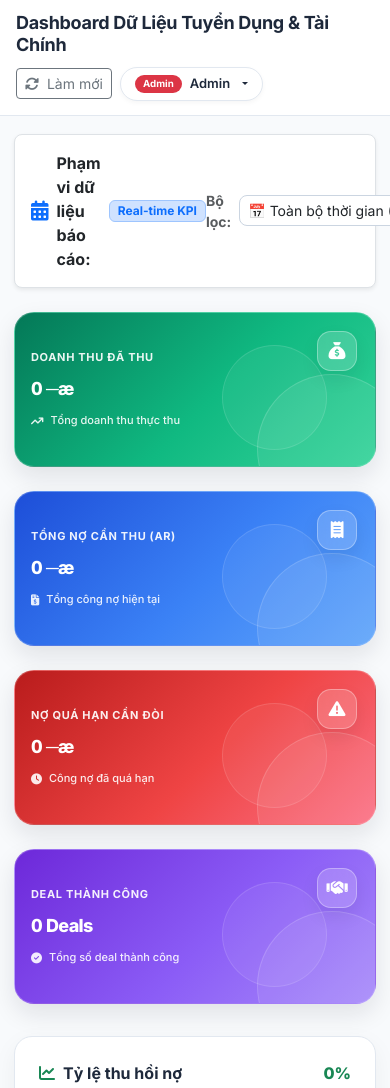
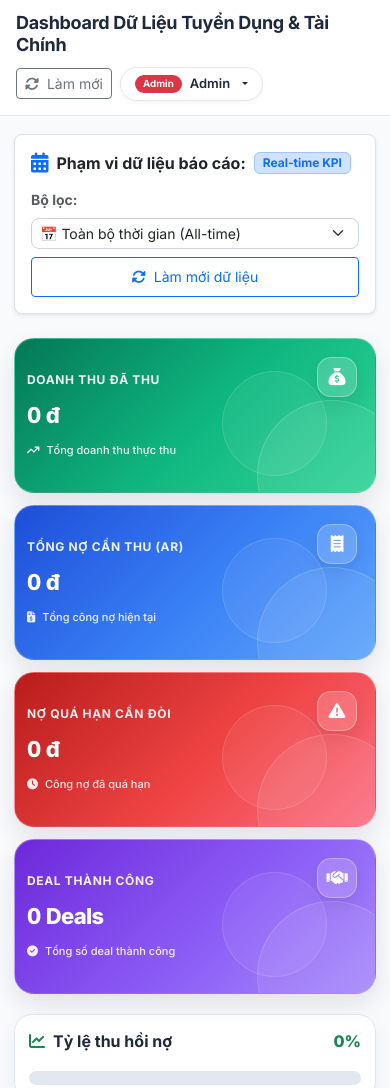
Before and after one commit to nguyenhuuphuc22012005-rgb/QLDA_NHOM10_GODDY_, a plain HTML site: page public/index.html in a window 390 px wide. Shown: the part 480-1568 px from the top of the page. Drawn offline with nearby package versions, Linux system fonts and the light colour scheme; no server answers; a script that the page names is missing.

Commit message:
feat: optimize dashboard responsive layout for mobile (task-152)

```diff
--- a/public/index.html
+++ b/public/index.html
@@ -21,6 +21,51 @@
 
   <!-- Custom Modular CSS -->
   <link rel="stylesheet" href="css/style.css">
+
+  <!-- TASK-152: Mobile responsive Dashboard; desktop remains unchanged -->
+  <style>
+    #section-dashboard { min-width: 0; max-width: 100%; }
+    #section-dashboard .row > [class*="col-"] { min-width: 0; }
+    #section-dashboard .dashboard-filter-controls { min-width: 0; }
+    #section-dashboard .dashboard-filter-controls select { min-width: 0; }
+    #section-dashboard .table-responsive { max-width: 100%; -webkit-overflow-scrolling: touch; }
+    #section-dashboard .table-responsive table { min-width: 620px; }
+    #section-dashboard .table-box { min-width: 0; }
+    #section-dashboard canvas { max-width: 100%; }
+    @media (max-width: 991.98px) {
+      #section-dashboard .dashboard-filter-bar { flex-direction: column; align-items: stretch !important; gap: 14px; }
+      #section-dashboard .dashboard-filter-controls { flex-wrap: wrap; }
+      #section-dashboard .dashboard-filter-controls select { width: min(100%, 260px) !important; }
+    }
+    @media (max-width: 767.98px) {
+      #section-dashboard { width: 100%; }
+      #section-dashboard .row { --bs-gutter-x: 12px; --bs-gutter-y: 12px; }
+      #section-dashboard .dashboard-kpi-row > [class*="col-"] { width: 50%; flex: 0 0 50%; }
+      #section-dashboard .metric-card { min-width: 0; height: 100%; padding: 14px 12px; gap: 8px; }
+      #section-dashboard .kpi-card-content { min-width: 0; }
+      #section-dashboard .metric-title { font-size: 12px; line-height: 1.4; overflow-wrap: anywhere; }
+      #section-dashboard .metric-value { font-size: clamp(16px, 4.5vw, 23px); line-height: 1.3; overflow-wrap: anywhere; }
+      #section-dashboard .kpi-card-caption { font-size: 11px; line-height: 1.4; }
+      #section-dashboard .metric-icon-box { flex-shrink: 0; }
+      #section-dashboard .dashboard-progress-row > [class*="col-"] { width: 100%; flex: 0 0 100%; }
+      #section-dashboard .debt-progress-card { min-width: 0; padding: 14px; }
+      #section-dashboard .debt-progress-heading { flex-wrap: wrap; gap: 8px; }
+      #section-dashboard .table-box { padding: 14px; }
+      #section-dashboard .box-header { flex-wrap: wrap; gap: 10px; }
+      #section-dashboard .box-title { font-size: 14px; line-height: 1.5; overflow-wrap: anywhere; }
+      #section-dashboard .dashboard-filter-controls { flex-direction: column; align-items: stretch !important; }
+      #section-dashboard .dashboard-filter-controls select { width: 100% !important; max-width: 100%; }
+      #dashboardRefreshBtn { width: 100%; min-height: 40px; justify-content: center; }
+      #section-dashboard .table-responsive th,
+      #section-dashboard .table-responsive td { font-size: 12px; padding: 10px; vertical-align: middle; }
+      #section-dashboard .table-responsive button { white-space: nowrap; }
+    }
+    @media (max-width: 399.98px) {
+      #section-dashboard .dashboard-kpi-row > [class*="col-"] { width: 100%; flex: 0 0 100%; }
+      #section-dashboard .metric-value { font-size: 22px; }
+      #section-dashboard .table-box { padding: 12px; }
+    }
+  </style>
 </head>
 <body>
 
@@ -178,13 +223,13 @@
       <!-- ================= SECTION 1: DASHBOARD ================= -->
       <div id="section-dashboard">
         <!-- Time Filter Bar (TASK-216) -->
-        <div class="d-flex justify-content-between align-items-center mb-4 bg-white p-3 rounded-3 border shadow-sm">
+        <div class="dashboard-filter-bar d-flex justify-content-between align-items-center mb-4 bg-white p-3 rounded-3 border shadow-sm">
           <div class="d-flex align-items-center gap-2">
             <i class="fa-solid fa-calendar-days text-primary fs-5"></i>
             <span class="fw-bold text-dark">Phạm vi dữ liệu báo cáo:</span>
             <span class="badge bg-primary-subtle text-primary border border-primary-subtle px-2 py-1">Real-time KPI</span>
           </div>
-          <div class="d-flex align-items-center gap-2">
+          <div class="dashboard-filter-controls d-flex align-items-center gap-2">
             <label for="dashboardPeriodSelect" class="small text-muted fw-bold mb-0">Bộ lọc:</label>
             <select id="dashboardPeriodSelect" class="form-select form-select-sm" style="width: 230px;" onchange="loadDashboard()">
               <option value="all" selected>📅 Toàn bộ thời gian (All-time)</option>
@@ -216,7 +261,7 @@
             <div class="metric-card kpi-card kpi-card--revenue">
               <div class="kpi-card-content">
                 <div class="metric-title">Doanh thu đã thu</div>
-                <div class="metric-value" id="valTotalRevenue">0 ─æ</div>
+                <div class="metric-value" id="valTotalRevenue">0 đ</div>
                 <div class="kpi-card-caption"><i class="fa-solid fa-arrow-trend-up"></i><span>Tổng doanh thu thực thu</span></div>
               </div>
               <div class="metric-icon-box kpi-icon"><i class="fa-solid fa-sack-dollar"></i></div>
@@ -227,7 +272,7 @@
             <div class="metric-card kpi-card kpi-card--receivables">
               <div class="kpi-card-content">
                 <div class="metric-title">Tổng nợ cần thu (AR)</div>
-                <div class="metric-value" id="valTotalAR">0 ─æ</div>
+                <div class="metric-value" id="valTotalAR">0 đ</div>
                 <div class="kpi-card-caption"><i class="fa-solid fa-file-invoice-dollar"></i><span>Tổng công nợ hiện tại</span></div>
               </div>
               <div class="metric-icon-box kpi-icon"><i class="fa-solid fa-receipt"></i></div>
@@ -238,7 +283,7 @@
             <div class="metric-card kpi-card kpi-card--overdue">
               <div class="kpi-card-content">
                 <div class="metric-title">Nợ quá hạn cần đòi</div>
-                <div class="metric-value" id="valOverdueAR">0 ─æ</div>
+                <div class="metric-value" id="valOverdueAR">0 đ</div>
                 <div class="kpi-card-caption"><i class="fa-solid fa-clock"></i><span>Công nợ đã quá hạn</span></div>
               </div>
               <div class="metric-icon-box kpi-icon"><i class="fa-solid fa-triangle-exclamation"></i></div>
```
